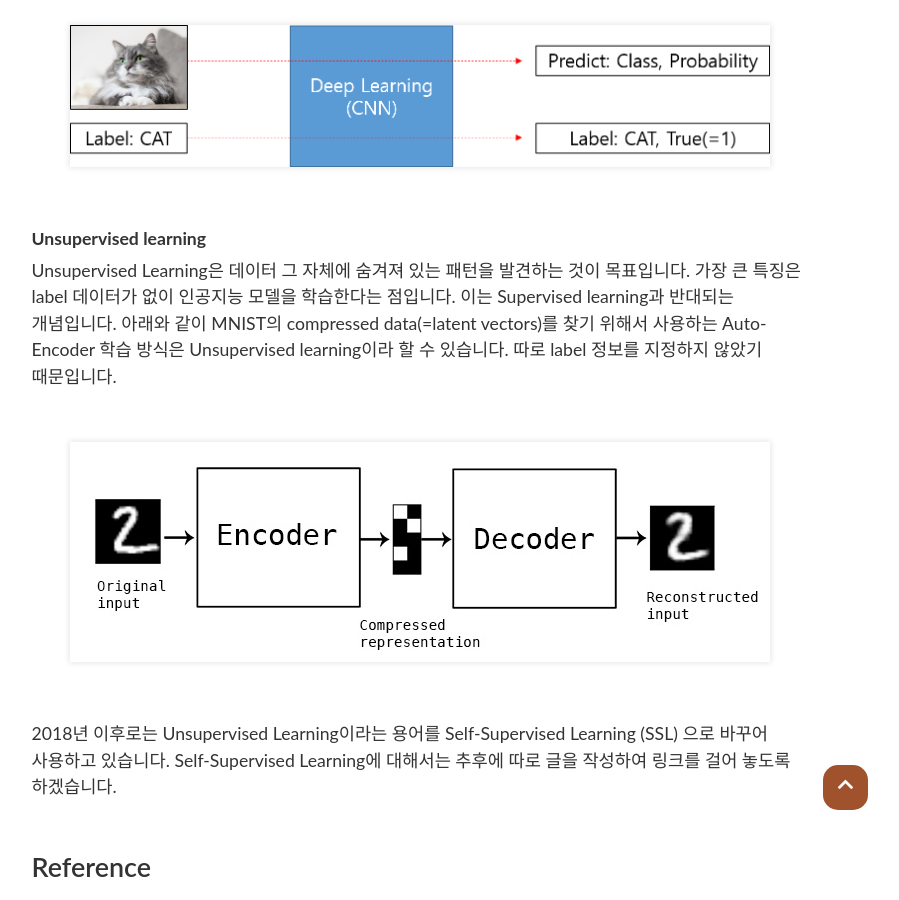
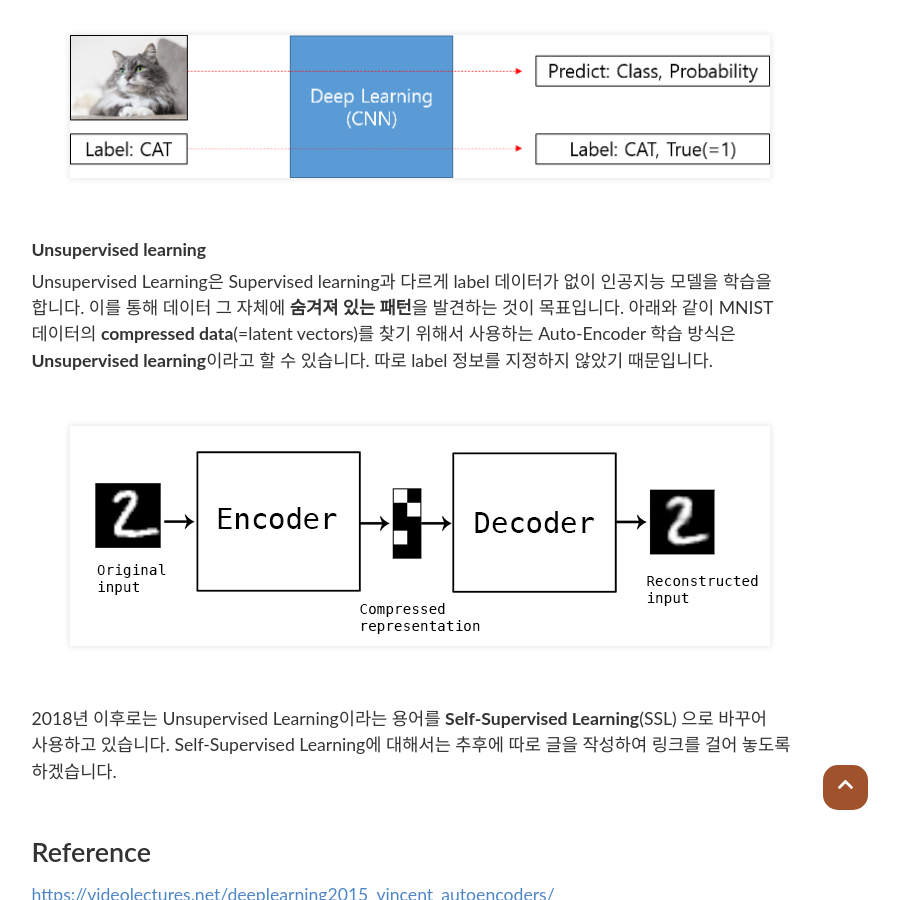
Before and after one commit to PEBpung/PEBpung.github.io, a Jekyll site: the page built from _posts/2021-09-11-Auto-Encoder-1.md, in a window 1280 px wide and 900 px high, scrolled down 2447 px. Shown: the whole window, without its empty margins (220-1119 px from the left). Built offline with Jekyll 4.4.1, drawn with Linux system fonts in a browser that asks for light colours; nearby versions of some CDN libraries; some web fonts are replaced; comment, search, counter and statistics services are not loaded.

Commit message:
[Revise] Unsupervised learning

```diff
--- a/_posts/2021-09-11-Auto-Encoder-1.md
+++ b/_posts/2021-09-11-Auto-Encoder-1.md
@@ -53,6 +53,8 @@
 
 ### 3-1. Unsupervised Learning (Feat. Self-Supervised Learning)
 
+---
+
 <br>
 
 **Supervised learning**
@@ -73,7 +75,7 @@
 
 **Unsupervised learning**
 
-Unsupervised Learning은 데이터 그 자체에 숨겨져 있는 패턴을 발견하는 것이 목표입니다. 가장 큰 특징은 label 데이터가 없이 인공지능 모델을 학습한다는 점입니다. 이는 Supervised learning과 반대되는 개념입니다. 아래와 같이 MNIST의 compressed data(=latent vectors)를 찾기 위해서 사용하는 Auto-Encoder 학습 방식은  Unsupervised learning이라 할 수 있습니다. 따로 label 정보를 지정하지 않았기 때문입니다.
+Unsupervised Learning은 Supervised learning과 다르게 label 데이터가 없이 인공지능 모델을 학습을 합니다. 이를 통해 데이터 그 자체에 **숨겨져 있는 패턴**을 발견하는 것이 목표입니다. 아래와 같이 MNIST 데이터의 **compressed data**(=latent vectors)를 찾기 위해서 사용하는 Auto-Encoder 학습 방식은 **Unsupervised learning**이라고 할 수 있습니다. 따로 label 정보를 지정하지 않았기 때문입니다.
 
 <br>
 
@@ -81,7 +83,7 @@
 
 <br>
 
-2018년 이후로는 Unsupervised Learning이라는 용어를 Self-Supervised Learning (SSL) 으로 바꾸어 사용하고 있습니다.  Self-Supervised Learning에 대해서는 추후에 따로 글을 작성하여 링크를 걸어 놓도록 하겠습니다.
+2018년 이후로는 Unsupervised Learning이라는 용어를 **Self-Supervised Learning**(SSL) 으로 바꾸어 사용하고 있습니다.  Self-Supervised Learning에 대해서는 추후에 따로 글을 작성하여 링크를 걸어 놓도록 하겠습니다.
 
 
 <br>
```
